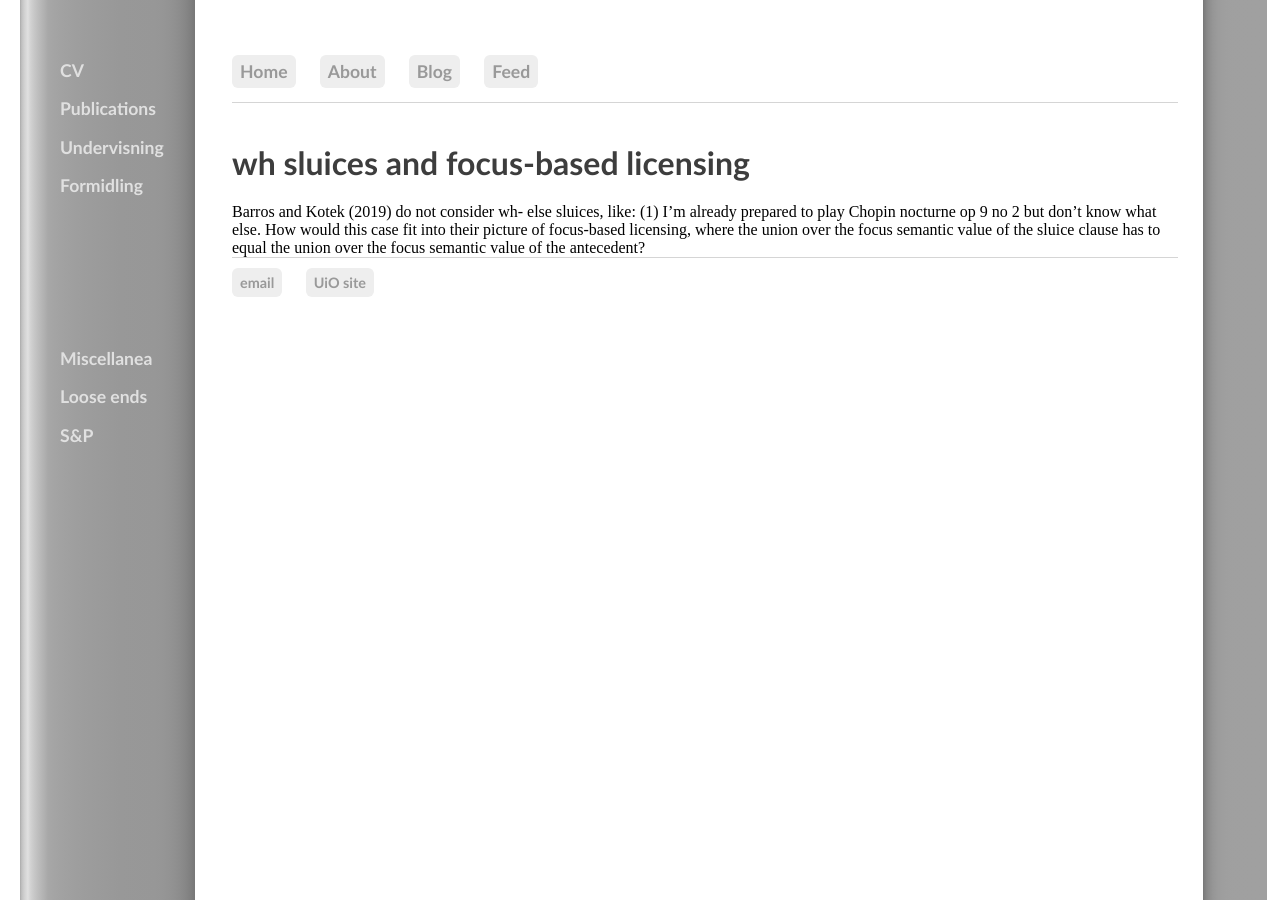
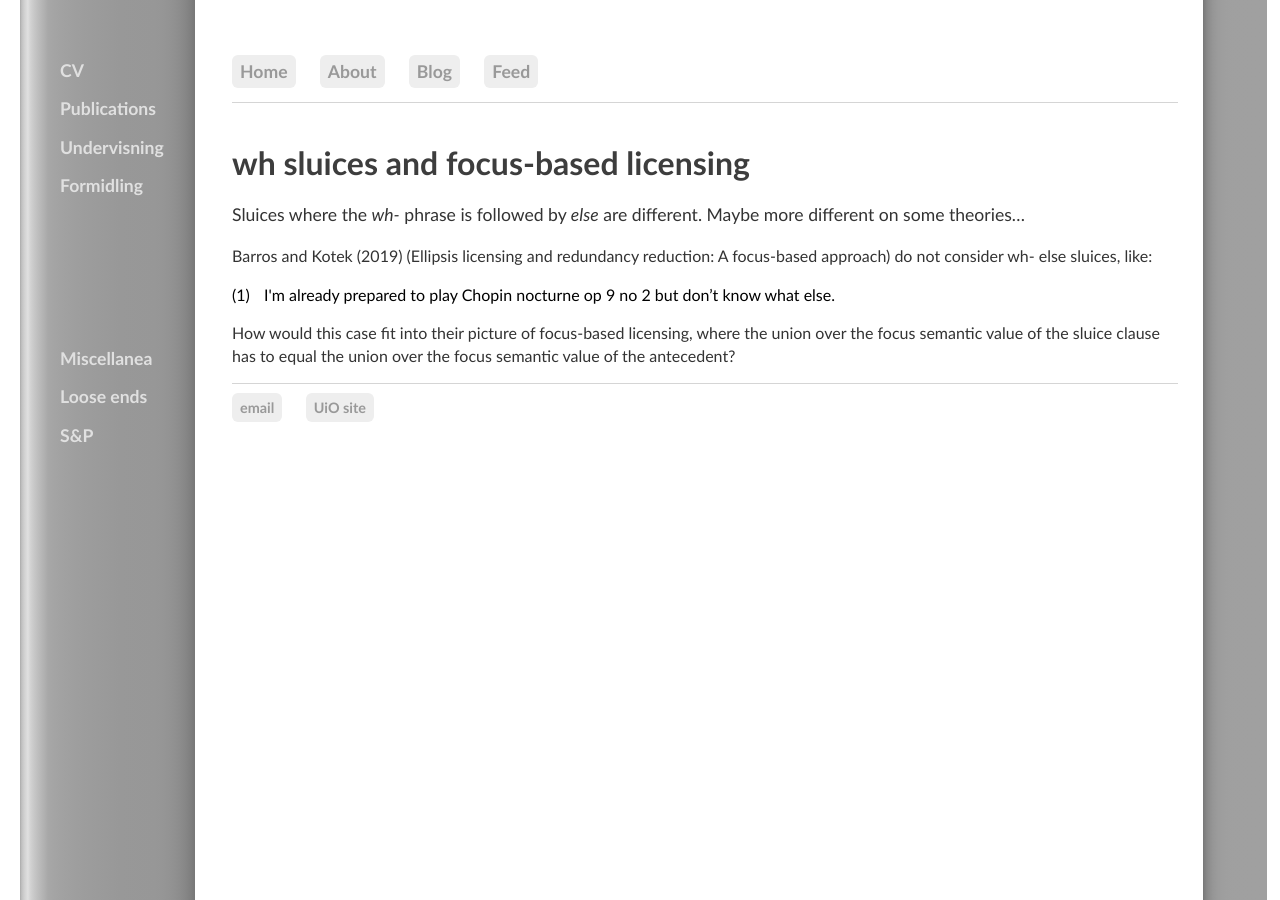
Before and after one commit to kjelljs/kjelljs.github.io, a Jekyll site: the page built from courses/ellipsis/sluice3.html, in a window 1280 px wide. Built offline with Jekyll 4.4.1, drawn with Linux system fonts in a browser that asks for light colours.

Commit message:
Update sluice3.html

```diff
--- a/courses/ellipsis/sluice3.html
+++ b/courses/ellipsis/sluice3.html
@@ -2,13 +2,26 @@
 layout: post
 title: "wh sluices and focus-based licensing"
 ---
+<style>
+  ol {
+  margin-left: 0;
+  padding-left: 0;
+}
+ol li {
+  display: block;
+  margin-bottom: .5em;
+  margin-left: 2em;
+}
+ol li::before {
+  display: inline-block;
+  content: "(" counter(item) ") ";
+  counter-increment: item;
+  width: 2em;
+  margin-left: -2em;
+}
+</style>
 
-
-
-
-
-Barros and Kotek (2019) do not consider wh- else sluices, like:
-
-(1)  I’m already prepared to play Chopin nocturne op 9 no 2 but don’t know what else.
-
-How would this case fit into their picture of focus-based licensing, where the union over the focus semantic value of the sluice clause has to equal the union over the focus semantic value of the antecedent?
+<div class="ingress"><p>Sluices where the <i>wh-</i> phrase is followed by <i>else</i> are different. Maybe more different on some theories…</p></div>
+<p>Barros and Kotek (2019) (Ellipsis licensing and redundancy reduction: A focus-based approach) do not consider wh- else sluices, like:</p>
+<ol style="counter-reset: item 0"><li>I'm already prepared to play Chopin nocturne op 9 no 2 but don’t know what else.<Ili></ol>
+<p>How would this case fit into their picture of focus-based licensing, where the union over the focus semantic value of the sluice clause has to equal the union over the focus semantic value of the antecedent?</p>
```
